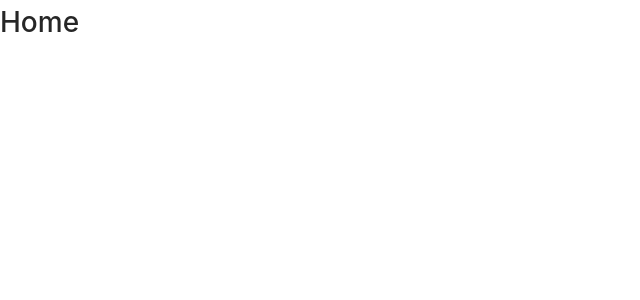
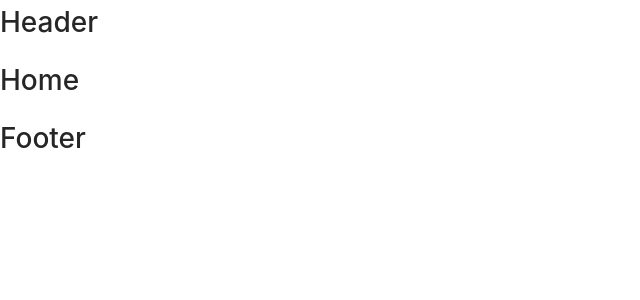
Before and after one commit to fransafu/awesome-computer-vision-front, a React (Create React App) app: page / in a window 1280 px wide. Shown: the top 300 px of the page, without its empty margins (0-640 px from the left). Built offline with nearby package versions, Linux system fonts and the light colour scheme.

Commit message:
feat: Add PageLayout by react router

```diff
--- a/src/App.js
+++ b/src/App.js
@@ -1,19 +1,18 @@
-import {
-  BrowserRouter,
-  Routes,
-  Route,
-} from "react-router-dom";
+import { BrowserRouter, Routes, Route } from 'react-router-dom';
 
+import Layout from './layouts/Layout';
 import Home from './pages/Home';
 
-function App() {
+function App () {
   return (
     <BrowserRouter>
       <Routes>
-        <Route index element={<Home />} />
+        <Route element={<Layout />}>
+          <Route index element={<Home />} />
+        </Route>
       </Routes>
     </BrowserRouter>
-  );
+  )
 }
 
-export default App;
+export default App
--- /dev/null
+++ b/src/layouts/Footer.jsx
@@ -0,0 +1,8 @@
+
+const Footer = () => (
+    <>
+        <h1>Footer</h1>
+    </>
+);
+
+export default Footer;
--- /dev/null
+++ b/src/layouts/Header.jsx
@@ -0,0 +1,8 @@
+
+const Header = (props) => (
+    <>
+        <h1>Header</h1>
+    </>
+);
+
+export default Header;
--- /dev/null
+++ b/src/layouts/Layout.jsx
@@ -0,0 +1,15 @@
+import { Outlet } from 'react-router-dom';
+
+import Header from './Header';
+import Footer from './Footer';
+
+// eslint-disable-next-line import/no-anonymous-default-export
+export default () => {
+    return (
+        <>
+            <Header />
+            <Outlet />
+            <Footer />
+        </>
+    );
+};
```
